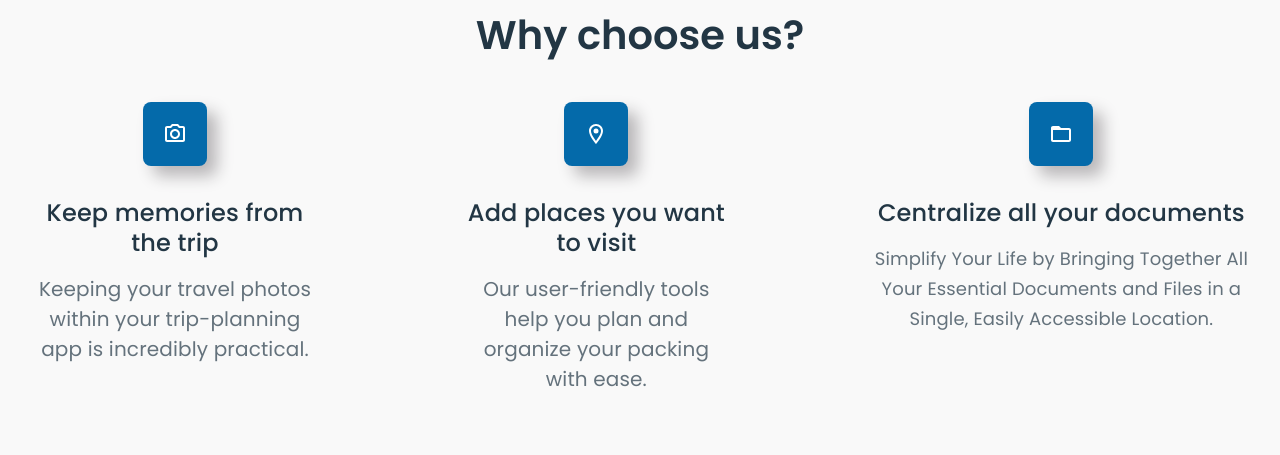
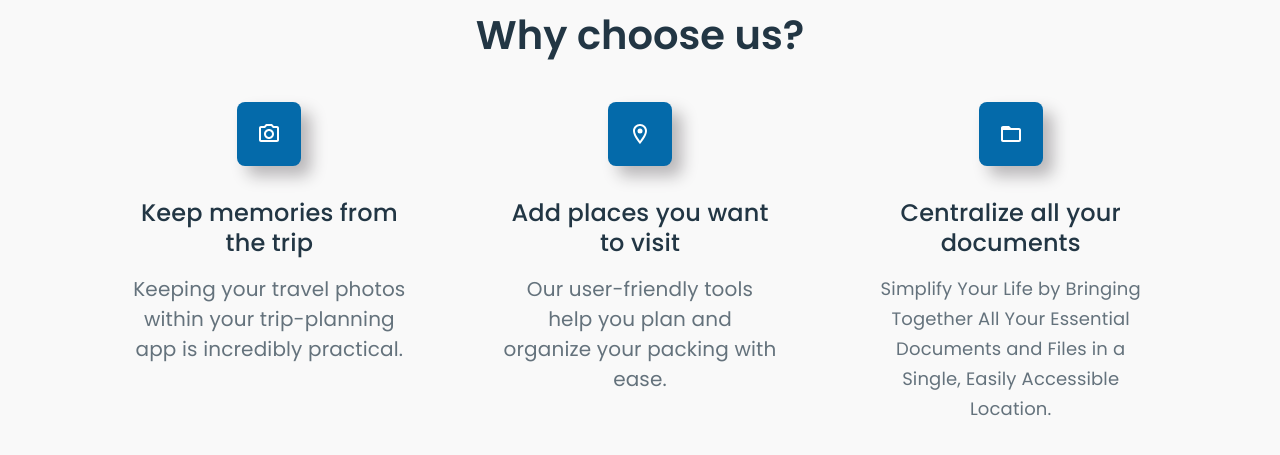
Before and after one commit to stastnan/za-travel, a React (Vite) app: page / in a window 1280 px wide. Shown: the part 2239-2694 px from the top of the page. Built offline with nearby package versions, Linux system fonts and the light colour scheme; no server answers.

Commit message:
fix: adjust layout for md breakpoint

```diff
--- a/src/features/landingpage/components/Advantages.tsx
+++ b/src/features/landingpage/components/Advantages.tsx
@@ -13,7 +13,7 @@ function Advantages() {
     <Stack
       justifyContent="center"
       alignItems="center"
-      sx={{ pb: { xs: 4.125, md: 18, px: { xs: 2, md: 8, lg: 12.5 } } }}
+      sx={{ pb: { xs: 4.125, md: 18 } }}
     >
       <Typography variant="h6" color={(theme) => theme.palette.primary.main}>
         ADVANTAGES
@@ -33,11 +33,11 @@ function Advantages() {
       <Stack
         sx={{
           flexDirection: { xs: "column", md: "row" },
-          gap: { xs: 3, md: 6, lg: 10 },
+          gap: { xs: 3, lg: 4, xl: 10 },
           justifyContent: "space-between",
         }}
         textAlign="center"
-        maxWidth="1720px"
+        // maxWidth="1720px"
       >
         <AdvantagesCard
           icon={<CameraAltOutlinedIcon />}
--- a/src/features/landingpage/components/AdvantagesCard.tsx
+++ b/src/features/landingpage/components/AdvantagesCard.tsx
@@ -15,6 +15,7 @@ interface Props {
 function AdvantagesCard({ icon, title, text, isLongText }: Props) {
   return (
     <Stack
+      flex={1}
       justifyContent="flex-start"
       alignItems="center"
       sx={{ p: { xs: 3, md: 4 }, maxWidth: { xs: "100%", md: "446px" } }}
--- a/src/features/landingpage/components/Features.tsx
+++ b/src/features/landingpage/components/Features.tsx
@@ -35,7 +35,6 @@ export default function Features({ contentRef }: Props) {
       sx={{
         mt: { xs: 8.5, md: 9.5 },
         pb: { xs: 6, md: 20.125 },
-        px: { xs: 2, md: 8, lg: 12.5 },
       }}
       ref={contentRef}
       alignItems="center"
--- a/src/features/landingpage/components/Header.tsx
+++ b/src/features/landingpage/components/Header.tsx
@@ -20,7 +20,7 @@ function Header() {
         justifyContent: "space-between",
         alignItems: "center",
         flexDirection: "row",
-        px: { xs: 2, md: 8, lg: 12.5 },
+
         py: { xs: 1, md: 0 },
         mb: { xs: 1, md: 0 },
       }}
--- a/src/features/landingpage/components/Hero.tsx
+++ b/src/features/landingpage/components/Hero.tsx
@@ -20,7 +20,7 @@ interface Props {
 }
 
 export default function Hero({ handleClick }: Props) {
-  const { md, xl } = useBreakpoints();
+  const { md, lg, xl } = useBreakpoints();
 
   return (
     <>
@@ -29,7 +29,6 @@ export default function Hero({ handleClick }: Props) {
           justifyContent: { xs: "flex-start", md: "space-between" },
           alignItems: { xs: "center", md: "center", xl: "space-between" },
           flexDirection: { xs: "column", md: "row" },
-          px: { xs: 2, md: 8, lg: 12.5 },
           mt: { xs: 1, md: 2, lg: 4 },
           height: {
             xs: "auto",
@@ -53,7 +52,7 @@ export default function Hero({ handleClick }: Props) {
               width: "100%",
             }}
           >
-            {md && <Plane />}
+            {lg && <Plane />}
             {!md && (
               <Box
                 component="img"
@@ -99,7 +98,7 @@ export default function Hero({ handleClick }: Props) {
                 },
                 color: (theme) => theme.palette.text.secondary,
                 fontWeight: FontWeights.regular,
-                mb: { xs: 5, md: 1, lg: 5 },
+                mb: { xs: 5, md: 3, lg: 5 },
                 textAlign: { xs: "center", md: "left" },
               }}
             >
@@ -112,7 +111,7 @@ export default function Hero({ handleClick }: Props) {
               sx={{
                 flexDirection: "row",
                 gap: 2,
-                mb: { xs: 1, md: 0 },
+                mb: { xs: 1, md: 3, lg: 0 },
               }}
             >
               <PlanTripButton fullWidth isHero />
--- a/src/features/landingpage/components/Plane.tsx
+++ b/src/features/landingpage/components/Plane.tsx
@@ -5,8 +5,8 @@ export function Plane() {
     <Box
       sx={{
         ml: "-6.75rem",
-        maxWidth: { xl: "761px", lg: "100%", md: "70%" },
-        maxHeight: { xl: "160px", lg: "20%", md: "10%" },
+        maxWidth: { xl: "761px", lg: "100%" },
+        maxHeight: { xl: "160px", lg: "20%" },
       }}
     >
       <svg
--- a/src/features/landingpage/components/Users.tsx
+++ b/src/features/landingpage/components/Users.tsx
@@ -58,7 +58,6 @@ export default function Users() {
           alignItems: { xs: "space-between", md: "" },
           maxWidth: { xs: "100%", md: "auto" },
           gap: { xs: 0, md: 2 },
-          // px: { xs: 0, sm: 15, md: 0 },
           width: "100%",
         }}
       >
--- a/src/pages/landing-page.tsx
+++ b/src/pages/landing-page.tsx
@@ -12,9 +12,10 @@ import PlanNextTrip from "@features/landingpage/components/PlanNextTrip";
 
 interface Props {
   children: React.ReactNode;
+  noPadding?: boolean;
 }
 
-const Section = ({ children }: Props) => {
+const Section = ({ children, noPadding }: Props) => {
   const ref = useRef(null);
   const isInView = useInView(ref, { once: true });
 
@@ -25,6 +26,7 @@ const Section = ({ children }: Props) => {
       initial={{ opacity: 0, y: 100 }}
       animate={isInView ? { opacity: 1, y: 0 } : ""}
       transition={{ duration: 0.7 }}
+      sx={{ px: noPadding ? 0 : { xs: 2, md: 8, lg: 12.5 } }}
     >
       {children}
     </Box>
@@ -58,7 +60,7 @@ export default function LandingPage() {
           <Advantages />
         </Section>
       </Box>
-      <Section>
+      <Section noPadding>
         <PlanNextTrip />
       </Section>
       <Section>
```
